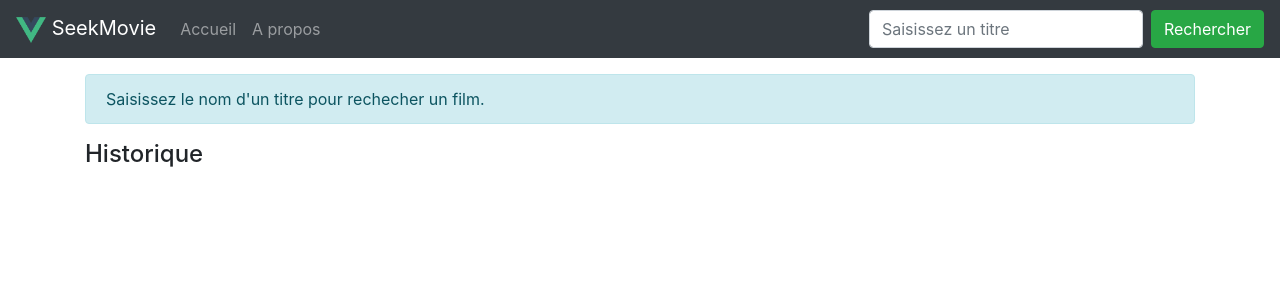
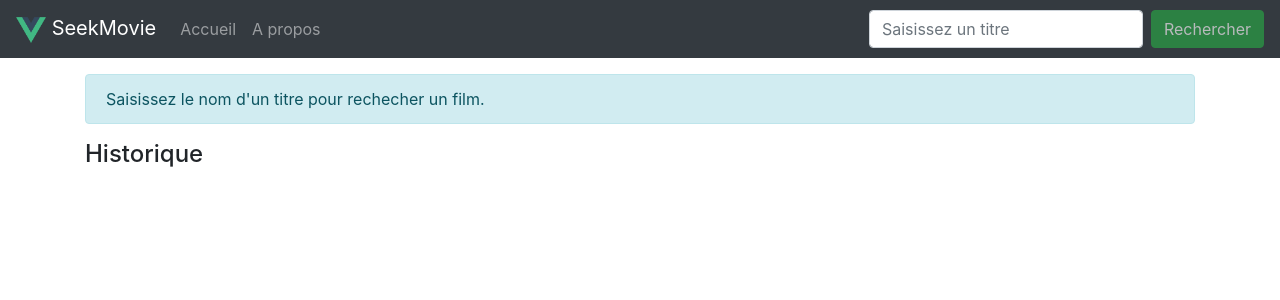
Before and after one commit to alexandreDavid/vue-formation, a Vue app: page / in a window 1280 px wide. Shown: the top 300 px of the page. Built offline with nearby package versions, Linux system fonts and the light colour scheme.

Commit message:
Au moins 3 lettres pour la recherche

```diff
--- a/src/components/Navbar.vue
+++ b/src/components/Navbar.vue
@@ -19,7 +19,7 @@
           type="search"
           placeholder="Saisissez un titre"
           aria-label="Saisissez un titre">
-        <button class="btn btn-success my-2 my-sm-0" type="submit">
+        <button class="btn btn-success my-2 my-sm-0" type="submit" :disabled="!isButtonEnable">
           Rechercher
         </button>
       </form>
@@ -35,7 +35,8 @@ export default {
   data () {
     return {
       valueToSearchInput: '',
-      searchedValue: ''
+      searchedValue: '',
+      isButtonEnable: false
     }
   },
   methods: {
@@ -43,6 +44,11 @@ export default {
       this.searchedValue = search
       SearchHistory.add(search)
       this.$router.push({ path: 'result', query: { search } })
+    }
+  },
+  watch: {
+    valueToSearchInput(value) {
+      this.isButtonEnable = value.length > 2
     }
   }
 }
```
